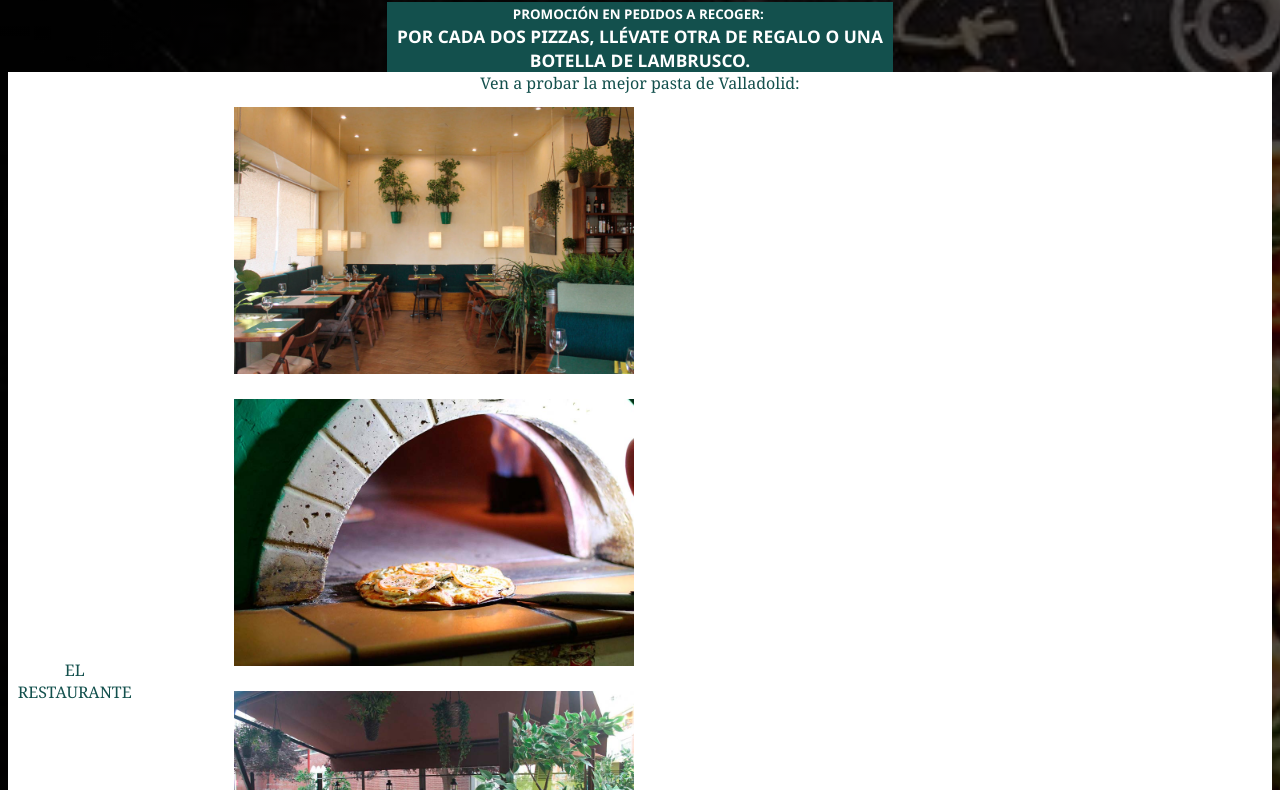
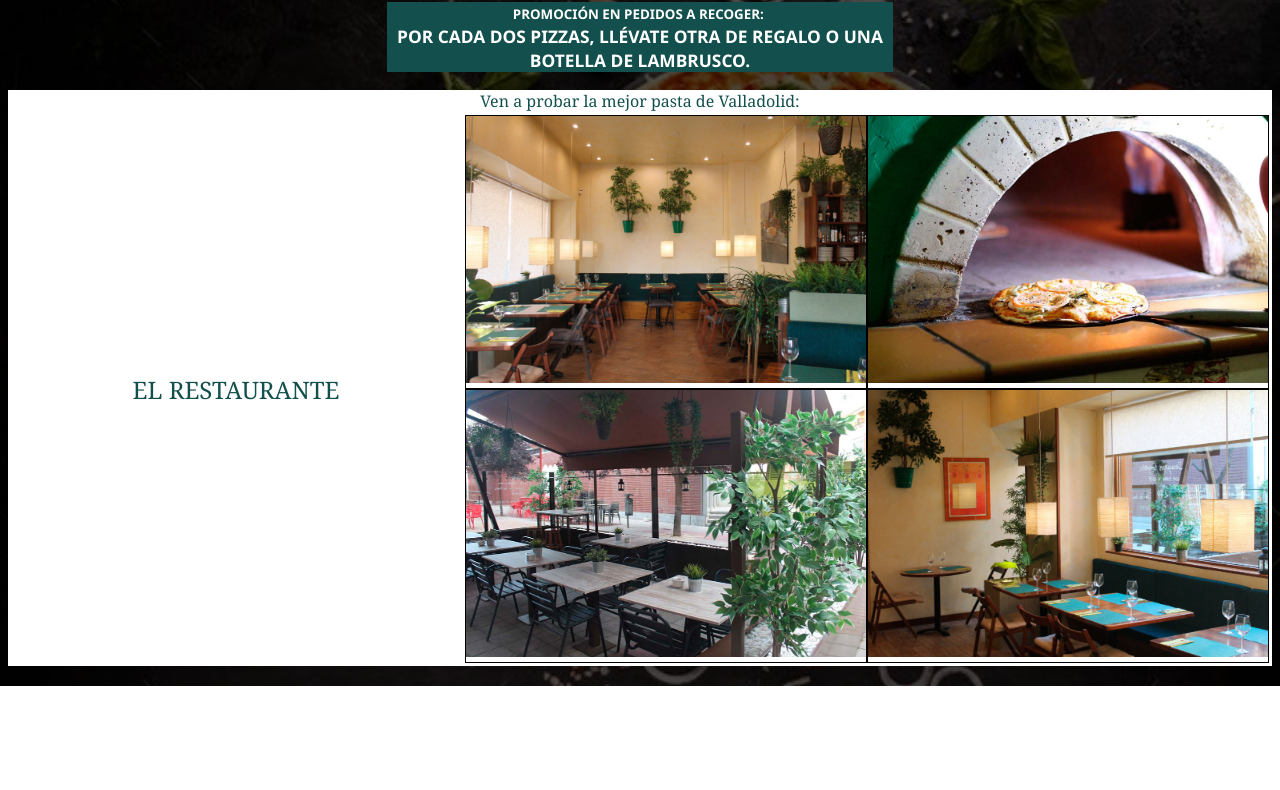
Before and after one commit to kaisadilla/it-res, a plain HTML site: page index.html in a window 1280 px wide. Shown: the part 114-904 px from the top of the page. After the commit the page ends 800 px from the top, so only its background shows below. Drawn offline with Linux system fonts and the light colour scheme.

Commit message:
finished

```diff
--- a/css/style.css
+++ b/css/style.css
@@ -45,16 +45,12 @@ body {
     width: 400px;
 }
 
-.gallery {
-    width: 100%;
-    height: 100%;
+.gallery-container {
+    display: grid;
+    grid-template-columns: auto auto;
 }
 
 .gallery-content {
-    margin: 10px;
-    box-sizing: border-box;
-    float: left;
-    width: 50%;
-    height: 50%;
-    clear: none;
+    border: 1px solid black;
+    padding: 0px 0px 0px 0px;
 }
--- a/index.html
+++ b/index.html
@@ -12,24 +12,24 @@
         <span style="font-size: 10pt">Promoción en pedidos a recoger:&nbsp</span> <br />
         <span style="font-size: 13pt">Por cada dos pizzas, llévate otra de regalo o una botella de lambrusco.</span>
     </div>
-
+    <br />
     <div id="main">
         <span class="centered">Ven a probar la mejor pasta de Valladolid:</span>
         <table id="showcase">
             <tr>
-                <td>EL RESTAURANTE</td>
+                <td style="width: 800px; font-size: 18pt;">EL RESTAURANTE</td>
                 <td>
-                    <div class="gallery">
-                        <div class="gallery-content gallery-content1">
+                    <div class="gallery-container">
+                        <div class="gallery-content">
                             <img src="img/showcase1.jpg" style="width: 400px">
                         </div>
-                        <div class="gallery-content gallery-content2">
+                        <div class="gallery-content">
                             <img src="img/showcase2.jpg" style="width: 400px">
                         </div>
-                        <div class="gallery-content gallery-content3">
+                        <div class="gallery-content">
                             <img src="img/showcase3.jpg" style="width: 400px">
                         </div>
-                        <div class="gallery-content gallery-content4">
+                        <div class="gallery-content">
                             <img src="img/showcase4.jpg" style="width: 400px">
                         </div>
                     </div>
```
